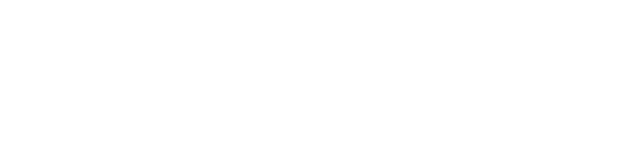
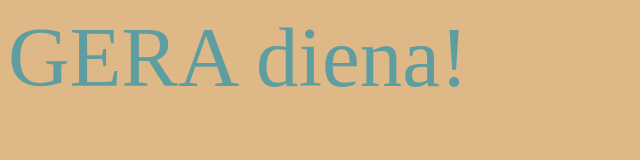
Before and after one commit to 2MariusG/17.-Portfolio, a website: page index.html in a window 1280 px wide. Shown: the whole page, without its empty margins (0-640 px from the left). Drawn offline with Linux system fonts and the light colour scheme.

Commit message:
base commit

```diff
--- a/index.html
+++ b/index.html
@@ -4,8 +4,10 @@
     <meta charset="UTF-8">
     <meta name="viewport" content="width=device-width, initial-scale=1.0">
     <title>Document</title>
+    <link rel="stylesheet" href="/src/css/main.css">
 </head>
 <body>
-
+    GERA diena!
+    <script src="./src/js/index.js"></script>
 </body>
 </html>
--- /dev/null
+++ b/src/css/main.css
@@ -0,0 +1,6 @@
+body {
+
+    background-color: burlywood;
+    font-size: 85px;
+    color: cadetblue;
+}
--- /dev/null
+++ b/src/js/index.js
@@ -0,0 +1 @@
+console.log("labas ryt LTU P:");
```
Also changed, not shown: package.json (added, +24 -0 lines), 3 other files.
